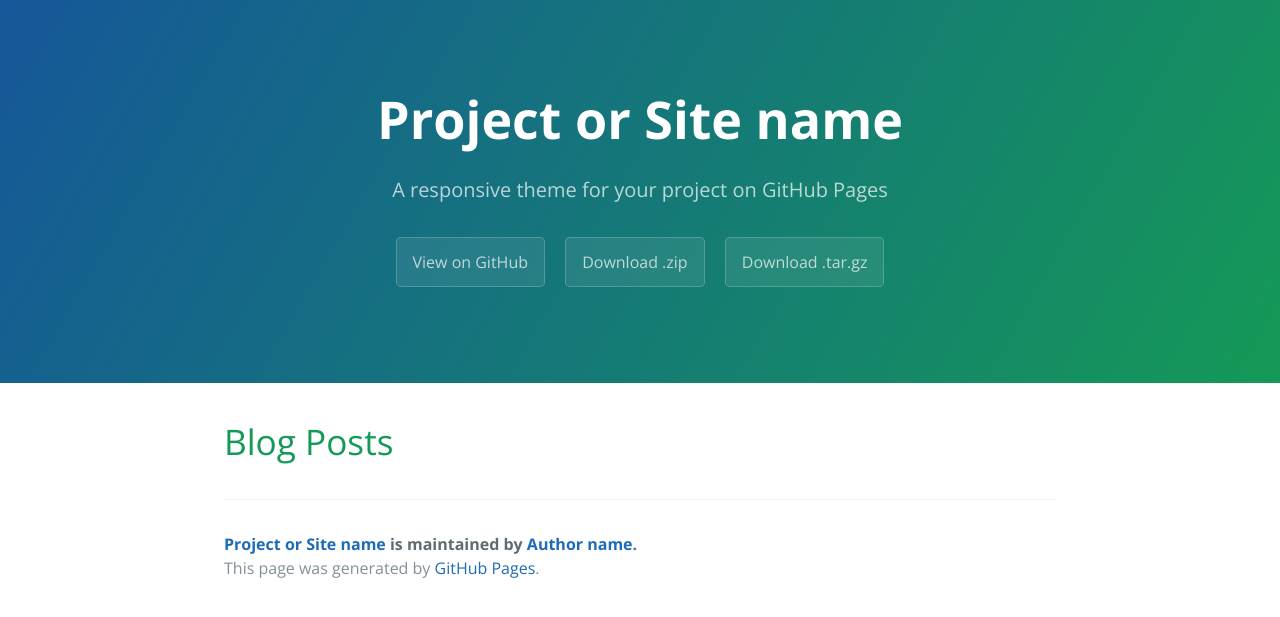
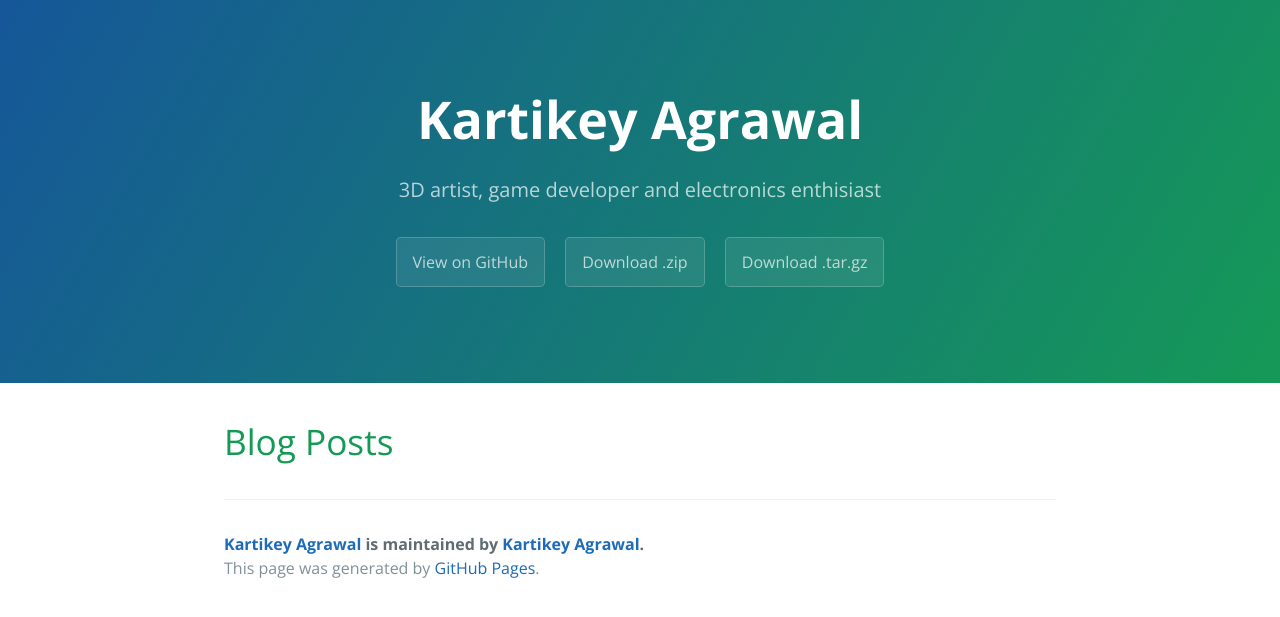
Before and after one commit to pietromenna/jekyll-cayman-theme, a Jekyll site: the page built from index.html, in a window 1280 px wide. Shown: the top 617 px of the page. Built offline with Jekyll 4.4.1, drawn with Linux system fonts in a browser that asks for light colours; the list of posts is cut into pages by our own code.

Commit message:
Update _config.yml

```diff
--- a/_config.yml
+++ b/_config.yml
@@ -1,13 +1,13 @@
 # Setup
-title:        Project or Site name
-tagline:      A responsive theme for your project on GitHub Pages
+title:        Kartikey Agrawal
+tagline:      3D artist, game developer and electronics enthisiast
 baseurl:      ""
 paginate:     1
 
 # About/contact
 author:
-  name:       Author name
-  url:        http://yourhomepage.com
+  name:       Kartikey Agrawal
+  url:        http://kartikey0303.github.io
 
 # Gems
 gems:
```
